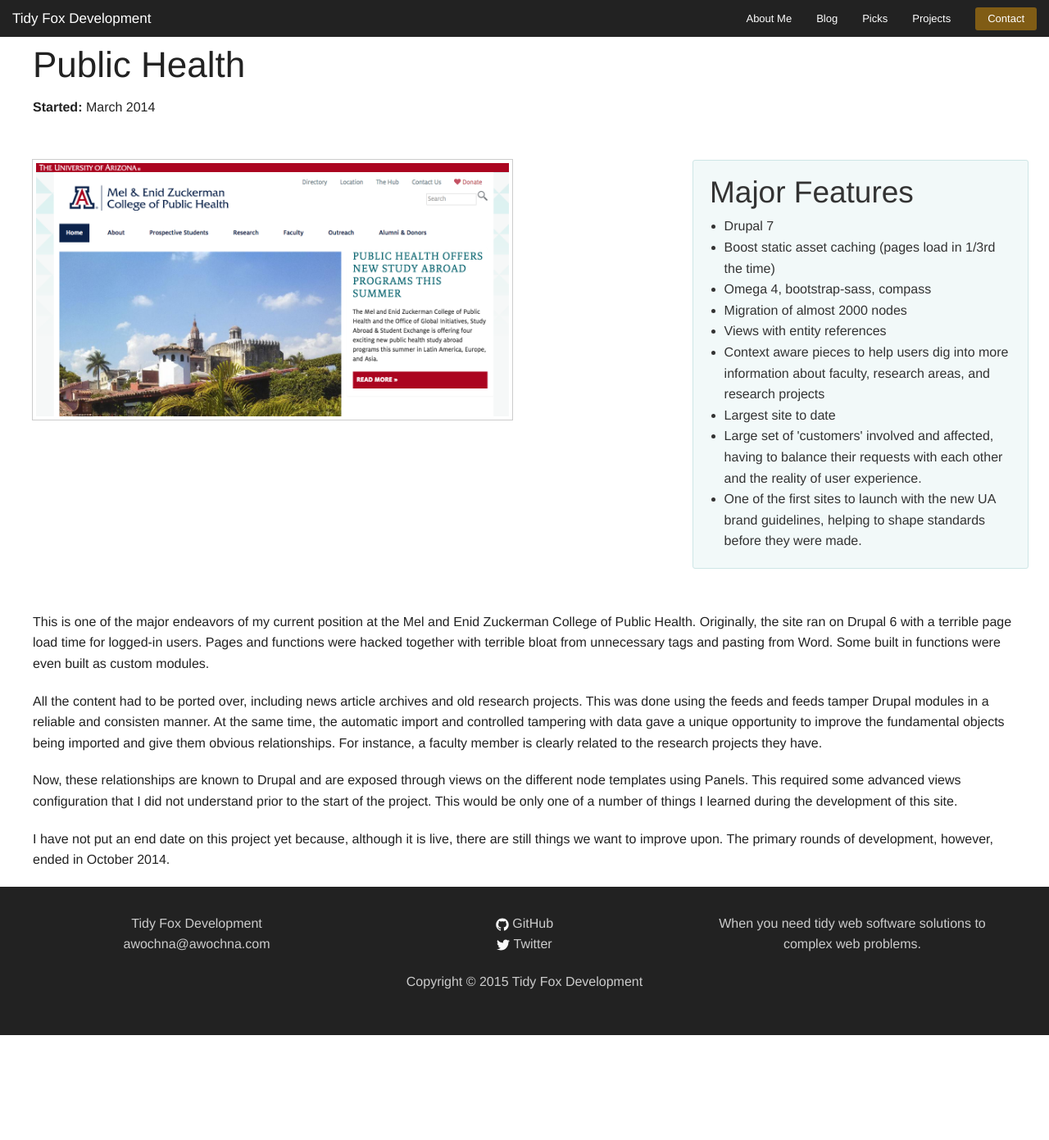
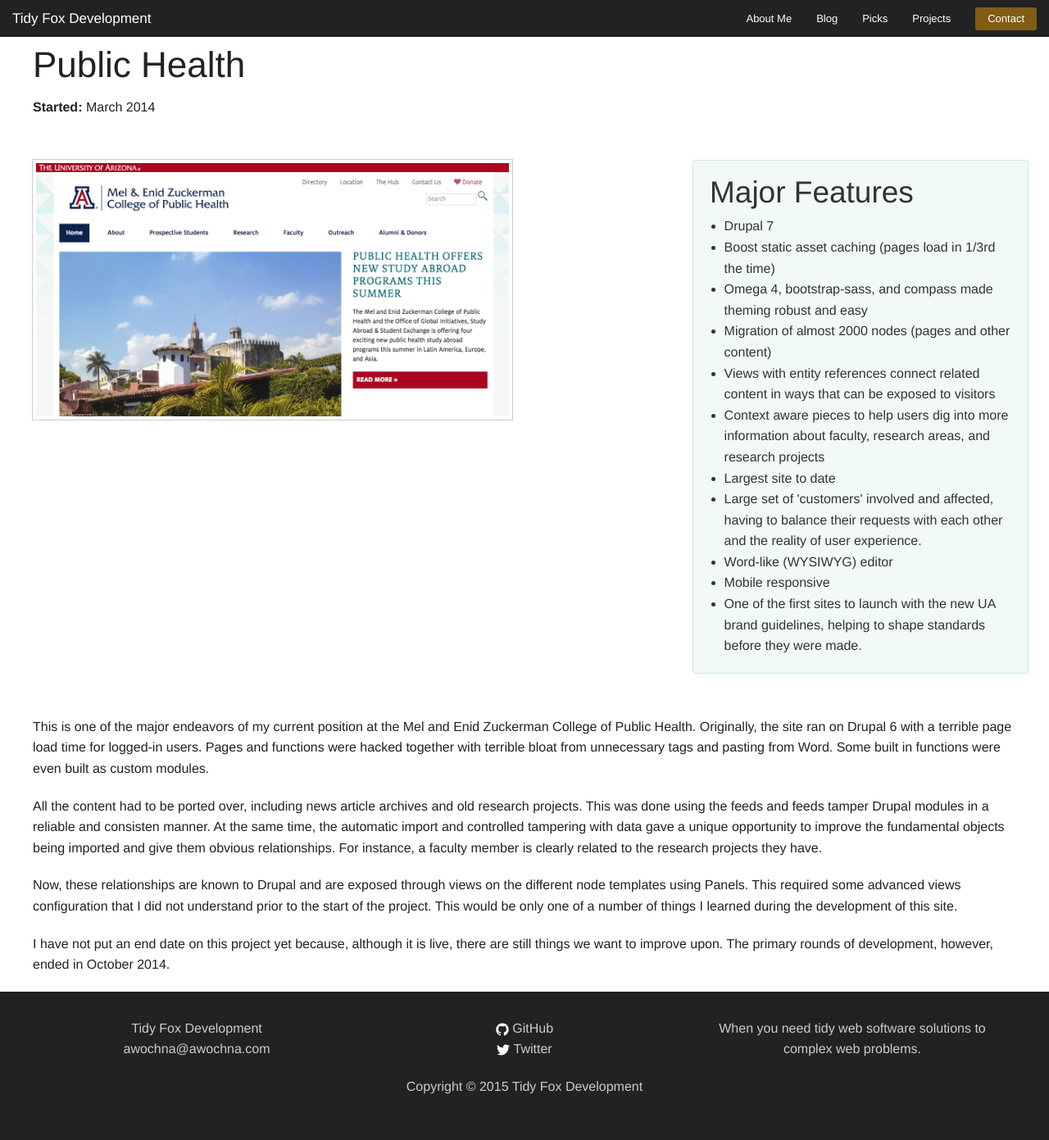
Before and after one commit to awochna/jekyll-blog, a Jekyll site: the page built from _projects/public-health.md, in a window 1280 px wide. Shown: the whole page at 82% size. Built offline with Jekyll 4.4.1, drawn with Linux system fonts in a browser that asks for light colours; before the commit the page ends 1263 px from its top, so only the background shows below that.

Commit message:
Reword the project major features so that is shows the value to the customer

```diff
--- a/_projects/public-health.md
+++ b/_projects/public-health.md
@@ -4,12 +4,14 @@ start_date: 03/2014
 major_features:
   - Drupal 7
   - Boost static asset caching (pages load in 1/3rd the time)
-  - Omega 4, bootstrap-sass, compass
-  - Migration of almost 2000 nodes
-  - Views with entity references
+  - Omega 4, bootstrap-sass, and compass made theming robust and easy
+  - Migration of almost 2000 nodes (pages and other content)
+  - Views with entity references connect related content in ways that can be exposed to visitors
   - Context aware pieces to help users dig into more information about faculty, research areas, and research projects
   - Largest site to date
   - Large set of 'customers' involved and affected, having to balance their requests with each other and the reality of user experience.
+  - Word-like (WYSIWYG) editor
+  - Mobile responsive
   - One of the first sites to launch with the new UA brand guidelines, helping to shape standards before they were made.
 image:
   url: /assets/public-health.png
--- a/projects.html
+++ b/projects.html
@@ -10,7 +10,7 @@ permalink: /projects/
     Most of them are from my current position at the University of Arizona's Mel and Enid Zuckerman College of Public Health.
     Additionally, I am an active member of the on-campus web developers at the University of Arizona and you can find other, pet projects that are open source at my GitHub link in the footer.
   </p>
-  <p class="medium-4 columns panel">
+  <p class="medium-4 columns panel callout">
   If you need work done, whether it is similar or different from the projects below, please fill out my <a href="{{ "/contact/" | prepend: site.baseurl }}">contact form</a>.
     Or, you can just shoot me an email (address in footer) to talk.
   </p>
```
Also changed, not shown: _projects/azprc.md (+2 -2 lines), _projects/cair.md (+5 -1 lines), _projects/mwperlc.md (+4 -3 lines).
